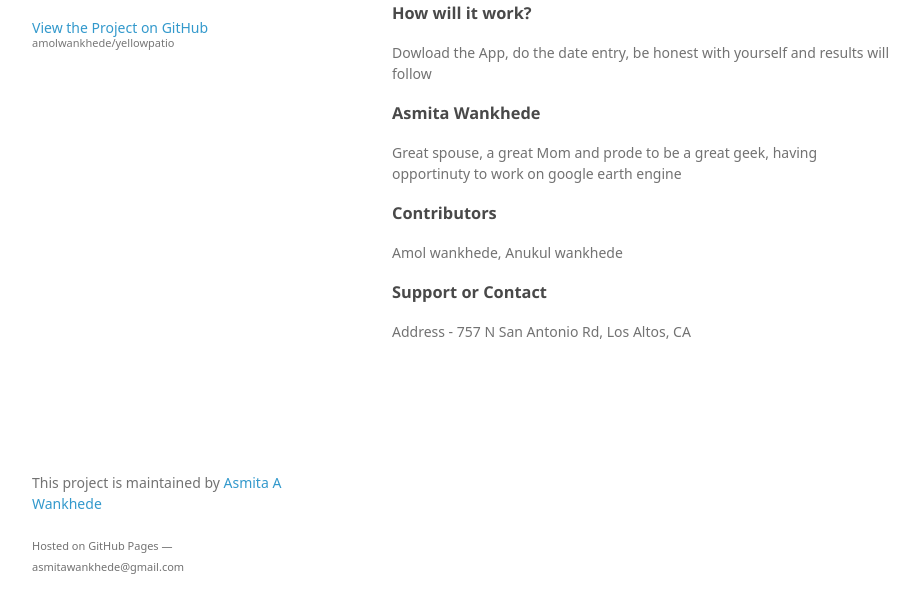
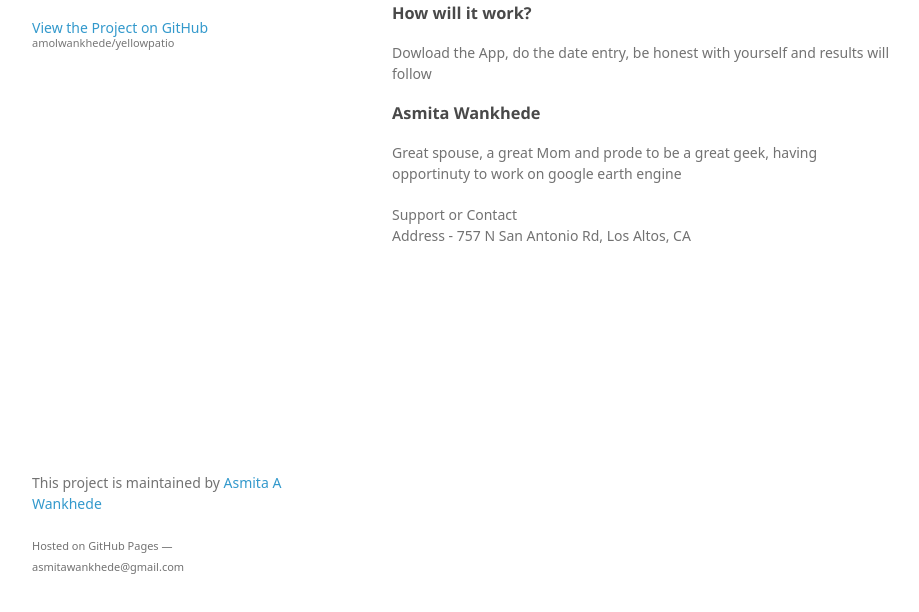
Before and after one commit to asmitaw/yellowpatio, a plain HTML site: page index.html in a window 1280 px wide. Shown: the part 154-766 px from the top of the page, without its empty margins (178-1097 px from the left). Drawn offline with Linux system fonts and the light colour scheme; a web font is replaced by a local one.

Commit message:
removing contribs

```diff
--- a/index.html
+++ b/index.html
@@ -37,12 +37,7 @@
 
 <p>Great spouse, a great Mom and prode to be a great geek, having opportinuty to work on google earth engine </p>
 
-<h3>
-<a id="authors-and-contributors" class="anchor" href="#authors-and-contributors" aria-hidden="true"><span aria-hidden="true" class="octicon octicon-link"></span></a>Contributors</h3>
 
-<p>Amol wankhede, Anukul wankhede</p>
-
-<h3>
 <a id="support-or-contact" class="anchor" href="#support-or-contact" aria-hidden="true"><span aria-hidden="true" class="octicon octicon-link"></span></a>Support or Contact</h3>
 
 <p>Address - 757 N San Antonio Rd, Los Altos, CA </p>
```
